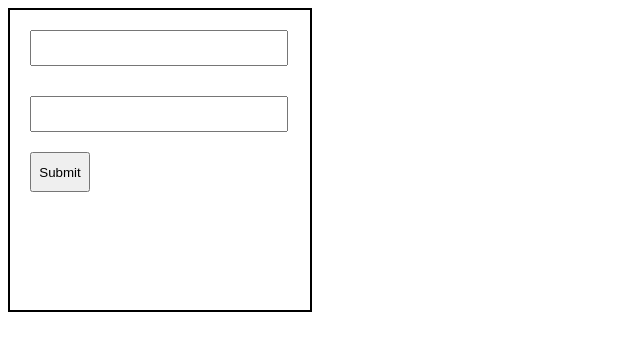
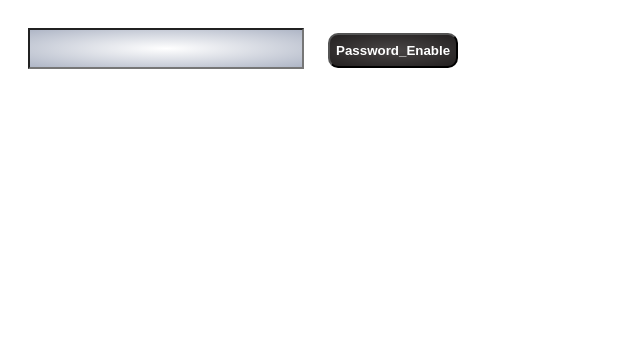
Before and after one commit to vishnugitit/DOM_Methods, a plain HTML site: page Password.html in a window 1280 px wide. Shown: the whole page, without its empty margins (0-640 px from the left). Drawn offline with Linux system fonts and the light colour scheme.

Commit message:
Real_time

```diff
--- a/OTP.css
+++ b/OTP.css
@@ -9,6 +9,6 @@ button {
   font-size: 30px;
   font-weight: bold;
 }
-  h1{
+h1 {
   margin: 20px;
 }
--- /dev/null
+++ b/Password.css
@@ -0,0 +1,15 @@
+input{
+    margin: 20px;
+    height: 35px;
+    font-size: 20px;
+    background-image: radial-gradient(white ,rgb(175, 182, 198));
+    font-weight: bold;
+    color:black;
+  }
+  button{
+    height: 35px;
+    background-image: radial-gradient(rgb(73, 69, 69) ,rgb(36, 33, 33) );
+    font-weight: bold;
+    color:white;
+    border-radius: 10px;
+  }
--- a/Password.html
+++ b/Password.html
@@ -3,51 +3,24 @@
   <head>
     <meta charset="UTF-8" />
     <meta name="viewport" content="width=device-width, initial-scale=1.0" />
-    <title>Document</title>
-    <style></style>
+    <title>Password</title>
+  <link rel="stylesheet" href="Password.css">
+
   </head>
+
+  <input type="password" id="passcode" />
+  <button onclick="Password()">Password_Enable</button>
 
   <body>
     <script>
-      my_div = document.createElement("div");
-      my_div.style.border = "2px solid black";
-      my_div.style.height = "300px";
-      my_div.style.width = "300px";
-      document.body.appendChild(my_div);
-      my_form = document.createElement("form");
-      my_div.appendChild(my_form);
-
-      my_input = document.createElement("input");
-      my_label = document.createElement("label");
-      my_label.setAttribute("for", "email");
-      my_input.setAttribute("type", "email");
-      my_input.setAttribute("id", "email");
-      my_input.setAttribute("name", "email");
-      my_input.style.height = "30px";
-      my_input.style.width = "250px";
-      my_input.style.margin = "20px";
-
-      my_div.appendChild(my_input);
-      my_input.appendChild(my_label);
-
-      my_input1 = document.createElement("input");
-      my_label1 = document.createElement("label");
-      my_input1.setAttribute("type", "password");
-      my_input1.setAttribute("id", "password");
-      my_input1.setAttribute("name", "password");
-
-      my_div.appendChild(my_input1);
-      my_input1.appendChild(my_label1);
-      my_input1.style.height = "30px";
-      my_input1.style.width = "250px";
-      my_input1.style.margin = "10px 20px";
-
-      my_button = document.createElement("input");
-      my_button.setAttribute("type", "submit");
-      my_div.appendChild(my_button);
-      my_button.style.width = "60px";
-      my_button.style.height = "40px";
-      my_button.style.margin = "10px 20px";
+      let security_key = document.getElementById("passcode");
+      function Password() {
+        if (security_key.type === "password") {
+          security_key.type = "text";
+        } else {
+          security_key.type = "password";
+        }
+      }
     </script>
   </body>
 </html>
--- /dev/null
+++ b/Prog.css
@@ -0,0 +1,23 @@
+h1,
+input,
+button,
+p {
+  margin: 15px;
+}
+input {
+  height: 20px;
+  width: 180px;
+  font-size: 20px;
+  font-weight: 500;
+}
+div {
+  border: 2px solid black;
+  height: 200px;
+  width: 350px;
+  margin: 30px;
+}
+p {
+  font-size: 20px;
+  font-weight: 600;
+  font-style: italic;
+}
```
Also changed, not shown: Even_Odd.html (+29 -10 lines), OTP_Generator.html (+10 -9 lines), index.html (+6 -6 lines). Lines whose indentation alone changed are shown as unchanged.
